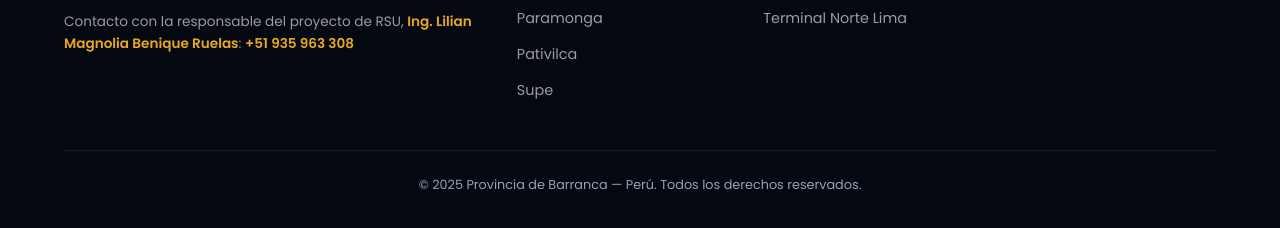
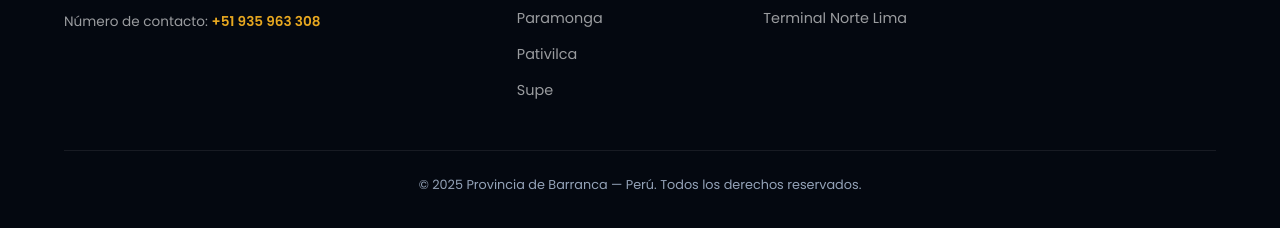
Before and after one commit to JMax-05/Web_Barranca, a plain HTML site: page index.html in a window 1280 px wide. Shown: the part 4101-4329 px from the top of the page. Drawn offline with nearby package versions, Linux system fonts and the light colour scheme.

Commit message:
last details

```diff
--- a/index.html
+++ b/index.html
@@ -472,7 +472,7 @@
         <div>
           <div class="footer__logo">Provincia de Barranca</div>
           <p class="footer__desc">Cinco distritos, una sola identidad costera y andina del norte de Lima, Perú.</p>
-          <p class="footer__rsu-contact rsu-reveal rsu-hidden">Contacto con la responsable del proyecto de RSU, <strong>Ing. Lilian Magnolia Benique Ruelas</strong>: <strong>+51 935 963 308</strong></p>
+          <p class="footer__rsu-contact rsu-reveal rsu-hidden">Número de contacto: <strong>+51 935 963 308</strong></p>
         </div>
         <div>
           <h4>Distritos</h4>
@@ -515,8 +515,9 @@
     (function () {
       const RSU_WINDOWS = [
         { start: '2026-07-30T21:09:00-05:00', end: '2026-07-30T22:00:00-05:00' },
-        { start: '2026-08-03T08:00:00-05:00', end: '2026-08-04T00:00:00-05:00' }
-      ].map(w => ({ start: new Date(w.start).getTime(), end: new Date(w.end).getTime() }));
+        { start: '2026-08-03T08:00:00-05:00', end: '2026-08-04T00:00:00-05:00' },
+        { start: '2026-08-04T08:00:00-05:00', end: Infinity }
+      ].map(w => ({ start: new Date(w.start).getTime(), end: w.end === Infinity ? Infinity : new Date(w.end).getTime() }));
 
       function inRSUWindow() {
         const now = Date.now();
```
